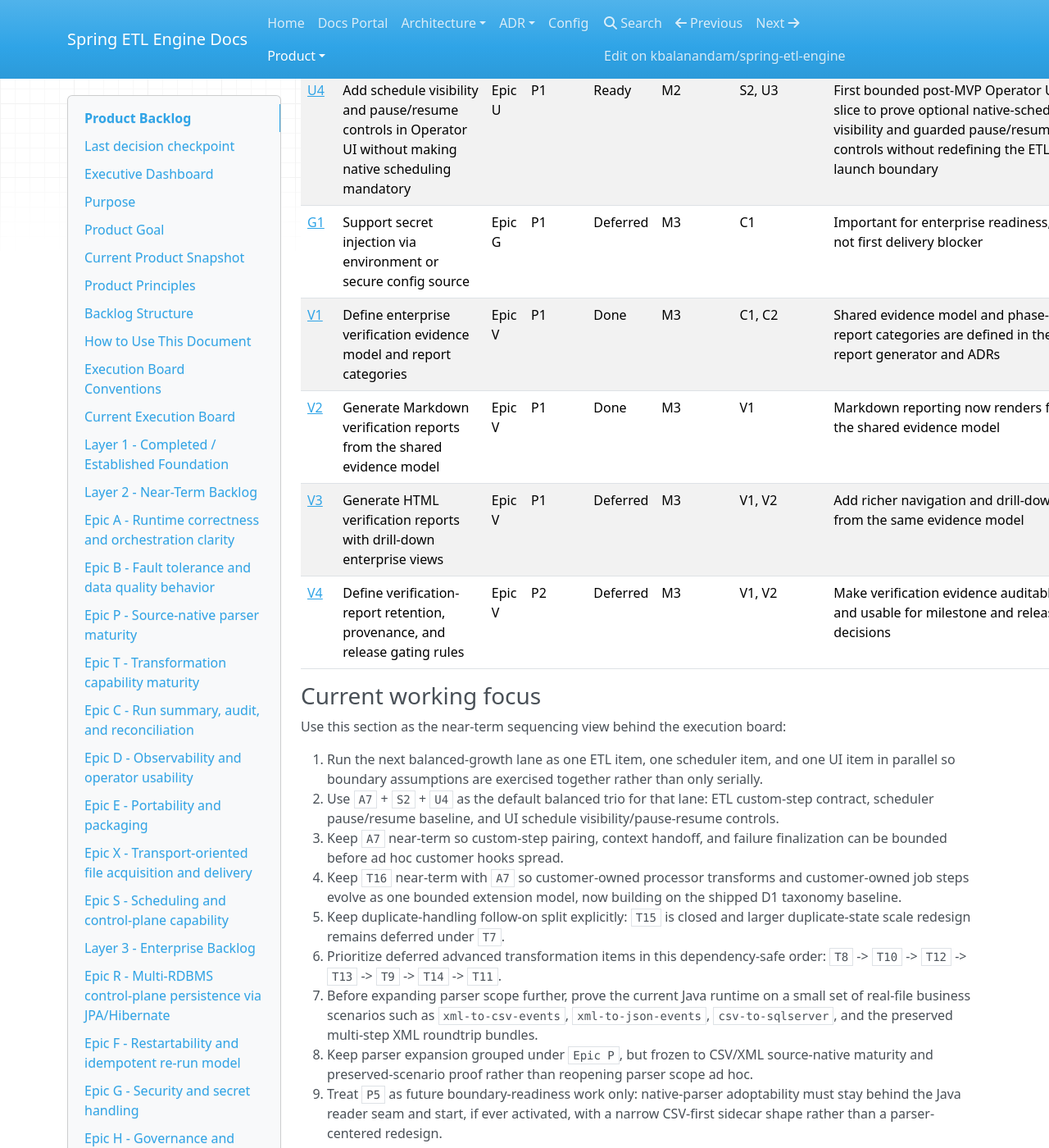
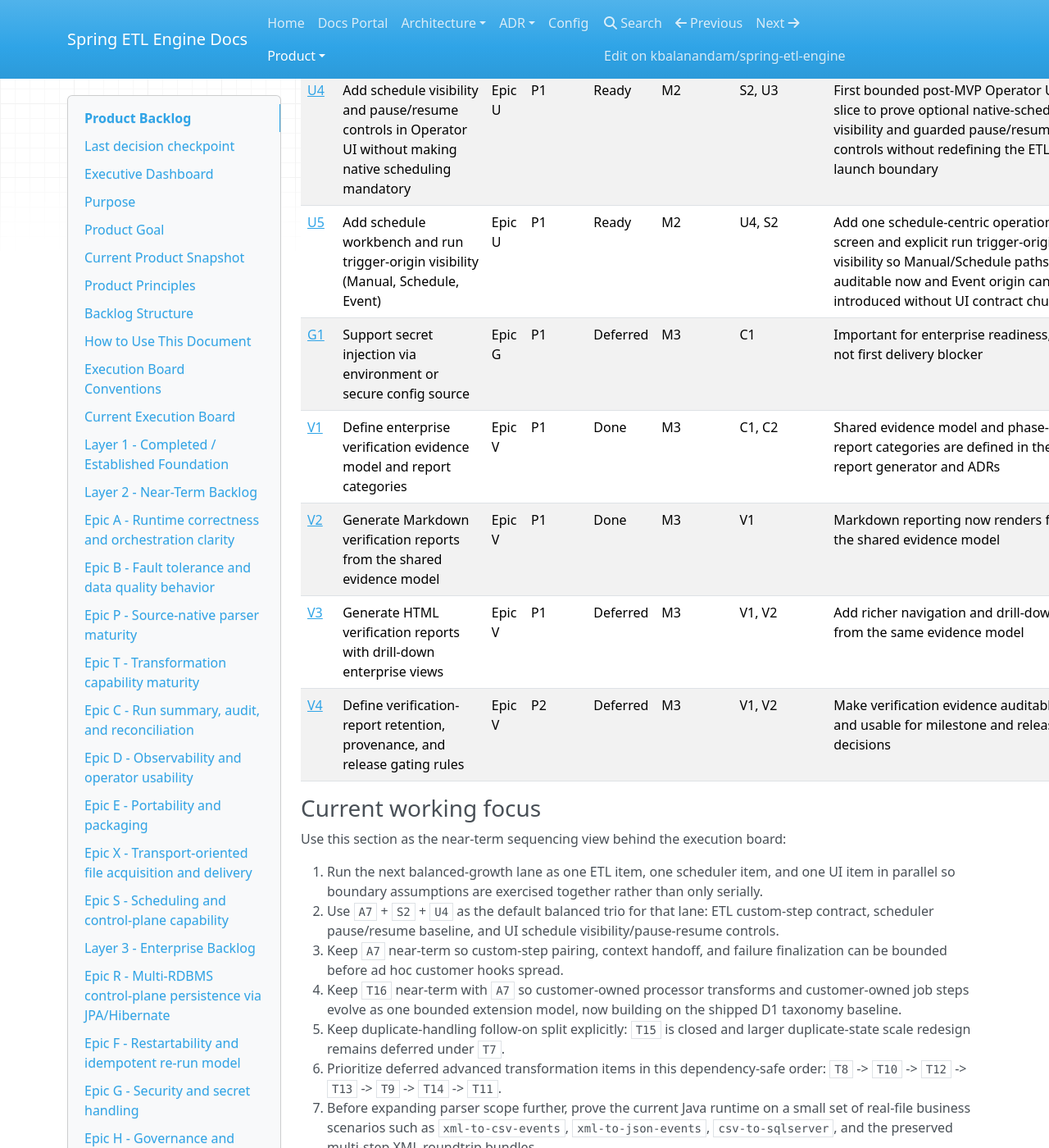
Before and after one commit to kbalanandam/spring-etl-engine, an MkDocs documentation site: the page built from docs/product/product-backlog.md, in a window 1280 px wide and 1400 px high, scrolled down 14027 px. Shown: the whole window at 82% size. Built offline with MkDocs 1.6.1, drawn with Linux system fonts in a browser that asks for light colours; nearby versions of some CDN libraries; some of the changed text lies outside the part shown.

Commit message:
docs(product): add U5 schedule workbench and trigger-origin planning

```diff
--- a/docs/product/product-backlog.md
+++ b/docs/product/product-backlog.md
@@ -283,6 +283,7 @@
 | [U2](backlog-items/operator-ui/U2-run-detail-drilldown-with-step-and-artifact-evidence.md) | Add job run detail drill-down with step outcomes, evidence links, and run-scoped log viewer | Epic U | P1 | Done | M2 | U1, C2 | Completed run-detail drill-down with step/failure/artifact evidence, independent/combined runs-list job + start-date filtering, and richer run-instance-scoped in-page log rendering (without widening scheduler/launch boundaries) |
 | [U3](backlog-items/operator-ui/U3-guarded-trigger-now-from-job-details.md) | Add guarded trigger-now action from job details without scheduler coupling | Epic U | P1 | Done | M2 | U1, S1 | Completed guarded trigger-now action on job detail with confirmation, traceable `triggerEventId`/decision feedback, categorized failure messages, and explicit selected-job boundary wording (no scheduler-management controls added) |
 | [U4](backlog-items/operator-ui/U4-schedule-visibility-and-pause-resume-controls.md) | Add schedule visibility and pause/resume controls in Operator UI without making native scheduling mandatory | Epic U | P1 | Ready | M2 | S2, U3 | First bounded post-MVP Operator UI slice to prove optional native-schedule visibility and guarded pause/resume controls without redefining the ETL launch boundary |
+| [U5](backlog-items/operator-ui/U5-schedule-workbench-and-trigger-origin-visibility.md) | Add schedule workbench and run trigger-origin visibility (Manual, Schedule, Event) | Epic U | P1 | Ready | M2 | U4, S2 | Add one schedule-centric operations screen and explicit run trigger-origin visibility so Manual/Schedule paths are auditable now and Event origin can be introduced without UI contract churn |
 | [G1](backlog-items/etl-core/G1-secret-injection-via-environment-or-secure-config-source.md) | Support secret injection via environment or secure config source | Epic G | P1 | Deferred | M3 | C1 | Important for enterprise readiness, but not first delivery blocker |
 | [V1](backlog-items/etl-core/V1-enterprise-verification-evidence-model-and-report-categories.md) | Define enterprise verification evidence model and report categories | Epic V | P1 | Done | M3 | C1, C2 | Shared evidence model and phase-1 report categories are defined in the report generator and ADRs |
 | [V2](backlog-items/etl-core/V2-markdown-verification-reports-from-shared-evidence-model.md) | Generate Markdown verification reports from the shared evidence model | Epic V | P1 | Done | M3 | V1 | Markdown reporting now renders from the shared evidence model |
@@ -304,7 +305,7 @@
 9. Treat `P5` as future boundary-readiness work only: native-parser adoptability must stay behind the Java reader seam and start, if ever activated, with a narrow CSV-first sidecar shape rather than a parser-centered redesign.
 10. Leave JSON source-parser planning out of the active board until the CSV/XML parser baseline proves enough maturity for more demanding real-world scenarios.
 11. Start transport work with `X1`, then `X2` once the contract and boundary are clear.
-12. `U1` -> `U3` are now closed as shipped monitoring-first slices; use `U4` as the first bounded control-plane UI follow-on rather than reopening broad UI scope.
+12. `U1` -> `U3` are now closed as shipped monitoring-first slices; use `U4` then `U5` as bounded control-plane UI follow-ons (schedule controls first, then schedule-workbench + run-origin visibility) rather than reopening broad UI scope.
 13. Run `S1` contract freeze as the active scheduler boundary and execute first `S2` + phased `S4` slices in the same release lane (`S4a`/`S4b` shipped and `S4c` first functional slice shipped), while keeping advanced `S3` overlap/missed-run policy deferred.
 14. Treat `Epic F` docs freeze as complete for `D1`/`D2`/`D3`; any next restartability work should now be implementation-oriented or release-gate oriented rather than another contract-freeze pass.
 15. Keep `Epic R` in docs-freeze mode for now (`R1`/`R2` anchors in place) and defer `R3` -> `R5` implementation plus unresolved `R2` validation execution until Epic F implementation priority changes.
@@ -811,14 +812,15 @@
 Use this as the condensed near-term priority order:
 
 1. balanced-growth lane - `A7` / `S2` / `U4` as one ETL + one scheduler + one UI slice delivered in parallel against the same selected-job and optional-control-plane boundaries
-2. `A7` / `T16` - bounded customer extensibility through job-level custom steps plus processor-level custom transforms, now anchored to the shipped D1 taxonomy baseline and shipped `B1`/`B2` fault-tolerance baselines
-3. duplicate follow-on - `T7` (larger duplicate-scale redesign)
-4. deferred `Epic T` advanced sequence - `T8` -> `T10` -> `T12` -> `T13` -> `T9` -> `T14` -> `T11`
-5. `Epic P` - first prove the existing Java runtime on a few real-file business scenarios, then keep parser maturity planning frozen around CSV/XML source-native growth and preserved proof, with JSON source parsing still later and any future native-parser direction constrained to Java-reader-boundary / sidecar-first readiness
-6. `X1` / `X2` - SFTP contract and first inbound slice
-7. `F1` / `S1` / `S2` / `S4` - restartability, scheduler baseline, and first retained-history table-structure evolution slice
-8. `R1` / `R2` / `R3` / `R4` / `R5` - freeze and deliver deploy-time configurable multi-RDBMS control-plane persistence via JPA/Hibernate
-9. `V3` / `V4` / `G1` - reporting, release gating, and secure config
+2. follow-on UI lane - `U5` schedule workbench plus run trigger-origin visibility (`Manual` / `Schedule` now, `Event` ready) after `U4`
+3. `A7` / `T16` - bounded customer extensibility through job-level custom steps plus processor-level custom transforms, now anchored to the shipped D1 taxonomy baseline and shipped `B1`/`B2` fault-tolerance baselines
+4. duplicate follow-on - `T7` (larger duplicate-scale redesign)
+5. deferred `Epic T` advanced sequence - `T8` -> `T10` -> `T12` -> `T13` -> `T9` -> `T14` -> `T11`
+6. `Epic P` - first prove the existing Java runtime on a few real-file business scenarios, then keep parser maturity planning frozen around CSV/XML source-native growth and preserved proof, with JSON source parsing still later and any future native-parser direction constrained to Java-reader-boundary / sidecar-first readiness
+7. `X1` / `X2` - SFTP contract and first inbound slice
+8. `F1` / `S1` / `S2` / `S4` - restartability, scheduler baseline, and first retained-history table-structure evolution slice
+9. `R1` / `R2` / `R3` / `R4` / `R5` - freeze and deliver deploy-time configurable multi-RDBMS control-plane persistence via JPA/Hibernate
+10. `V3` / `V4` / `G1` - reporting, release gating, and secure config
 
 ---
 
```
Also changed, not shown: docs/product/backlog-items/README.md (+1 -0 lines), docs/product/backlog-items/operator-ui/README.md (+1 -0 lines), docs/product/backlog-items/operator-ui/U5-schedule-workbench-and-trigger-origin-visibility.md (added, +125 -0 lines), docs/product/epics/operator-ui/epic-u-operator-ui-monitoring-first-mvp.md (+1 -0 lines).
